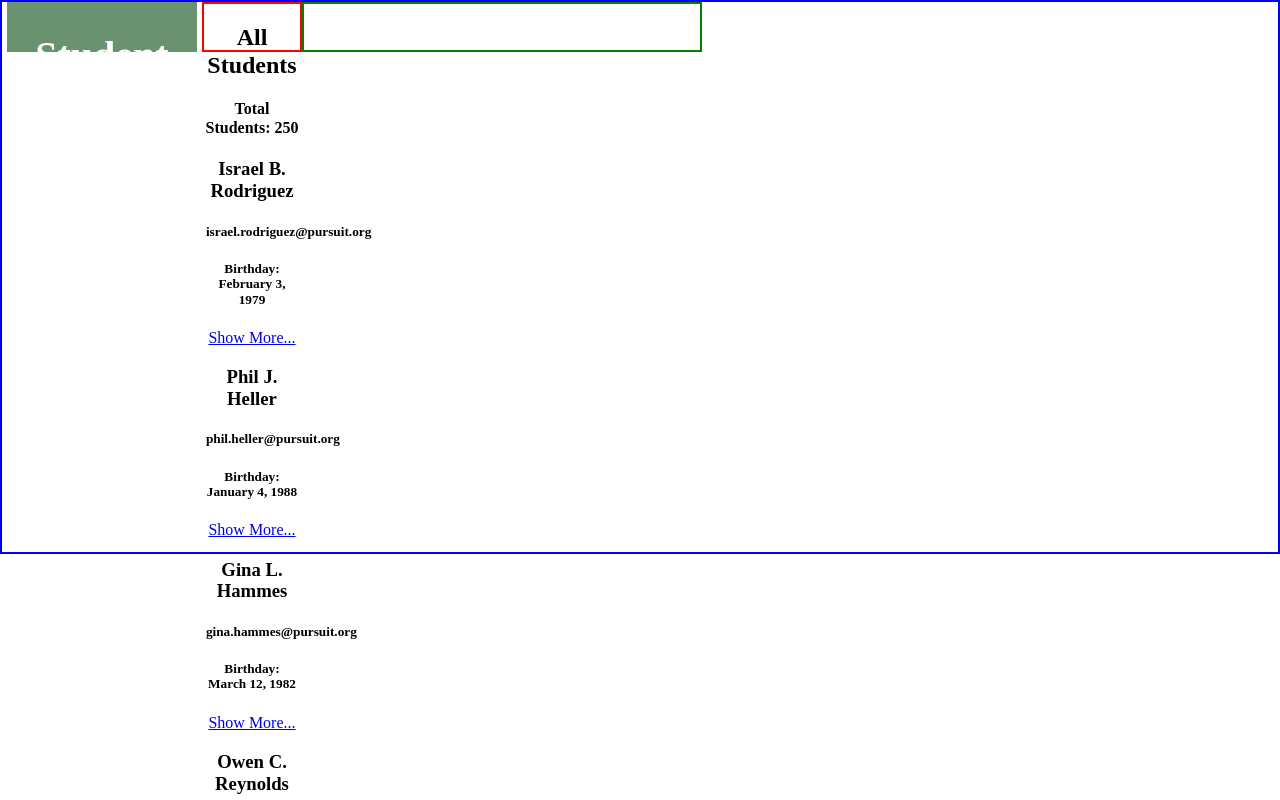
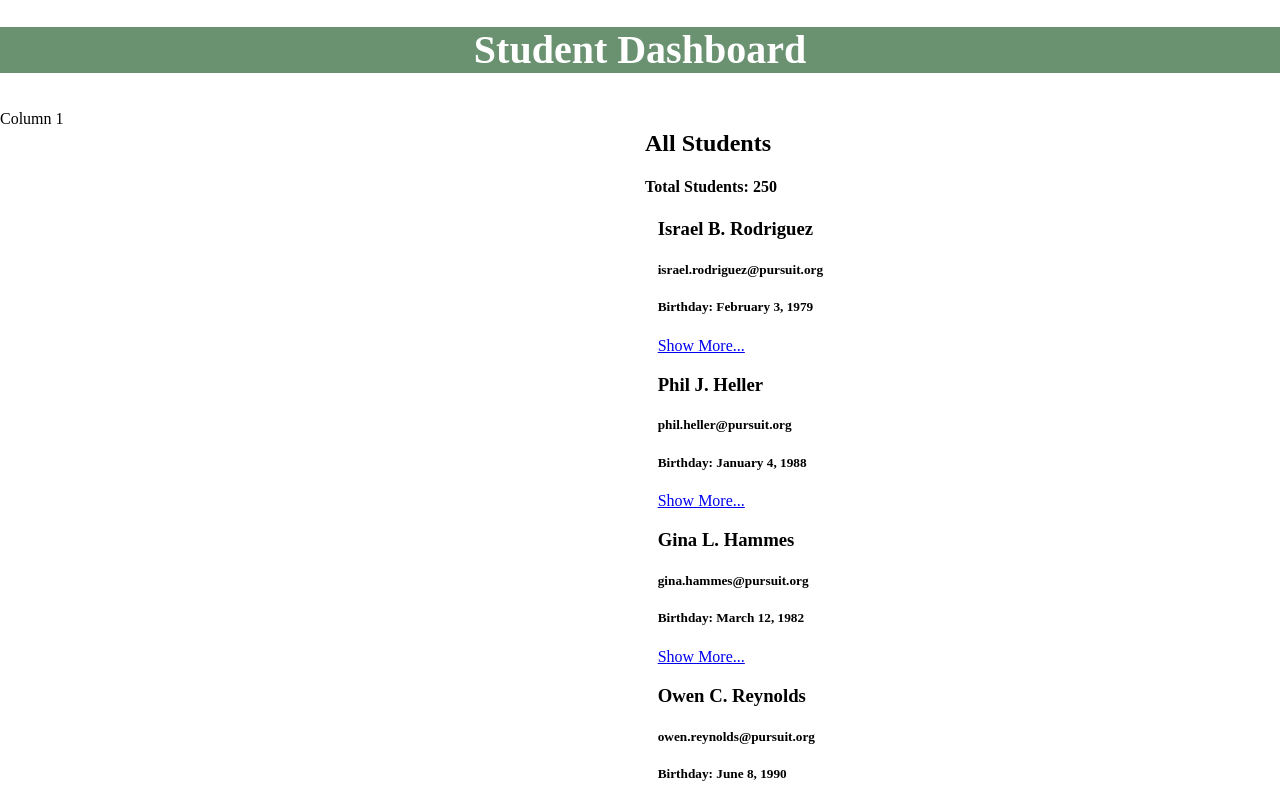
Before and after one commit to Vandhana-Mohan/project-student-dashboard, a React (Create React App) app: page / in a window 1280 px wide. Shown: the top 800 px of the page. Built offline with nearby package versions, Linux system fonts and the light colour scheme.

Commit message:
App.css for grid

```diff
--- a/src/App.css
+++ b/src/App.css
@@ -1,15 +1,26 @@
 .main__container {
-  border: 2px solid blue;
-  text-align: center;
-  display:grid;
-  grid-template-columns: 200px 100px 400px;
-  grid-template-rows: 50px 300px 200px;
+  display: grid;
+  grid-template-rows: auto 1fr auto; /* sets the grid rows */
+  grid-template-columns: 1fr 1fr; /* sets the grid columns */
+  grid-gap: 10px; /* adds a gap between the grid items */
+}
+
+.header {
+  grid-row: 1; /* sets the header to the first row */
+  grid-column: 1 / span 2; /* spans the header across two columns */
+}
+
+.cohort__container {
+  grid-row: 2; /* sets the first column to the second row */
+  grid-column: 1; /* sets the first column to the first column */
 }
 
 .student__container {
-  border: 2px solid red;
+  grid-row: 2; /* sets the second column to the second row */
+  grid-column: 2; /* sets the second column to the second column */
 }
 
-.cohort__container{
-    border:2px solid green;
+.footer {
+  grid-row: 3; /* sets the footer to the last row */
+  grid-column: 1 / span 2; /* spans the footer across two columns */
 }
--- a/src/App.js
+++ b/src/App.js
@@ -7,7 +7,12 @@ import "./App.css"
 function App() {
   return (
     <div className="main__container">
-      <Header />
+      <div className="header">
+        <Header />
+      </div>
+      <aside className="cohort__container">
+        Column 1
+      </aside>
       <main className="student__container">
           <h2>All Students </h2>
           <h4>Total Students: {Students__data.length} </h4>
@@ -15,9 +20,9 @@ function App() {
                 return <Student student = {student}/>
               })}
       </main>
-      <aside className="cohort__container">
-
-      </aside>
+      <div className="footer">
+        Footer
+      </div>
     </div>
   );
 }
--- a/src/Styles/Header.css
+++ b/src/Styles/Header.css
@@ -1,9 +1,6 @@
 
 .style__header{
     background-color: rgb(106,146,113);
-    margin-left:5px;
-    margin-right: 5px;
-    padding:2%;
 }
 
 .header__title{
```
